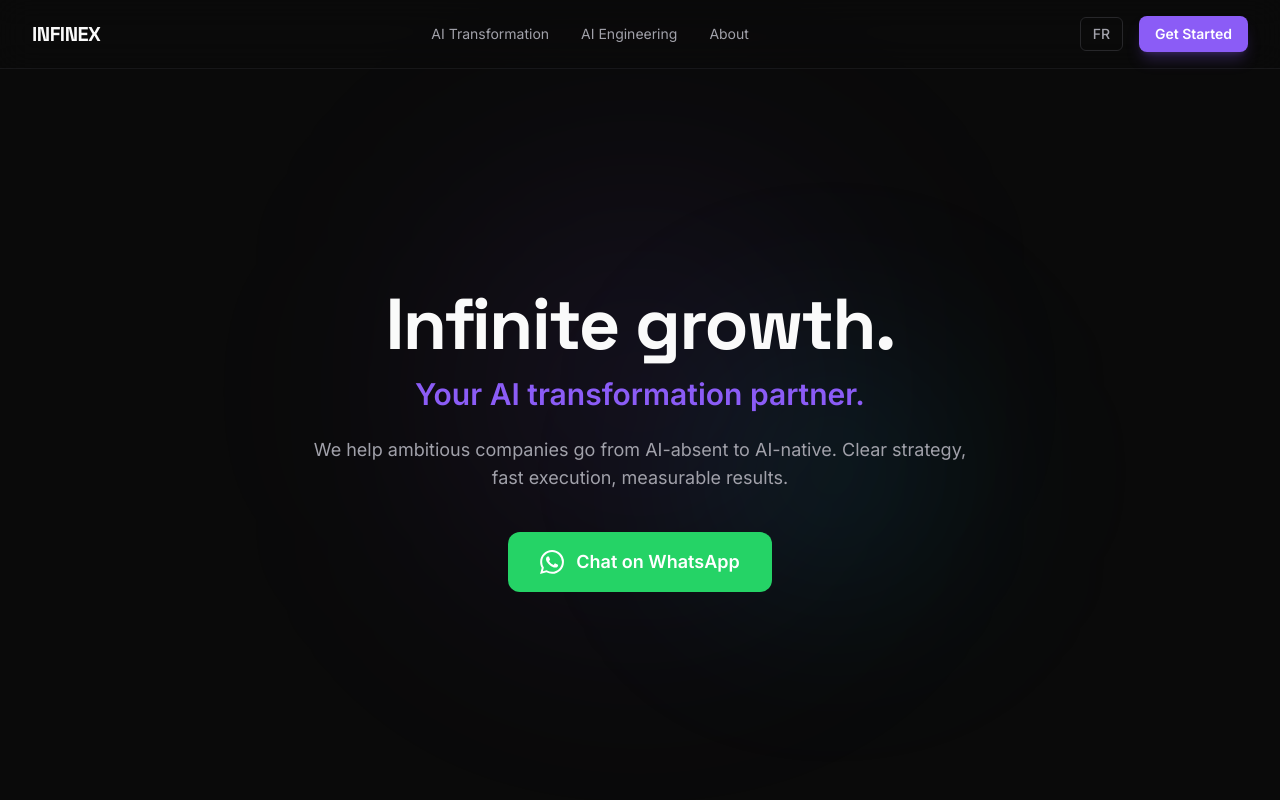
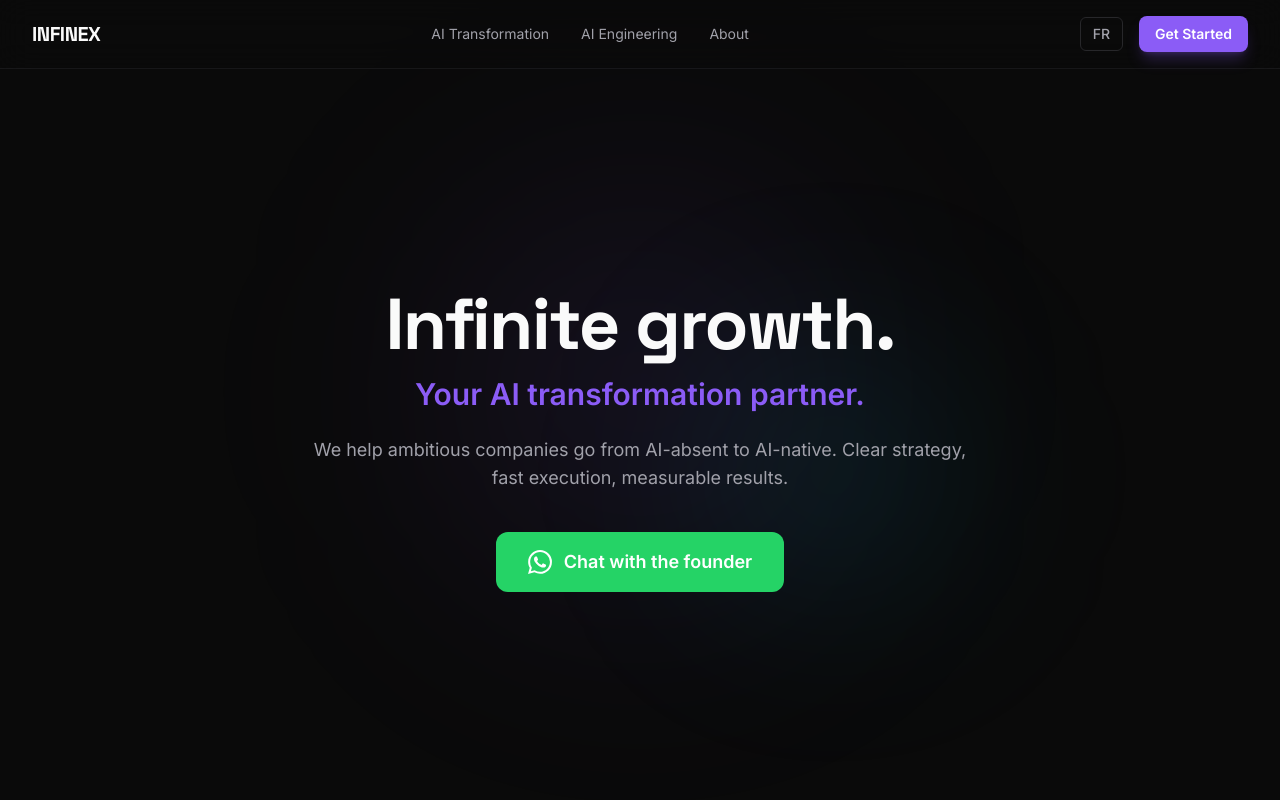
Before and after one commit to meidynfrance/infinex-studio, a Next.js app: page /en in a window 1280 px wide. Shown: the top 800 px of the page. Built offline with nearby package versions, Linux system fonts and the light colour scheme.

Commit message:
feat: update WhatsApp CTA with founder label and prefilled message
Co-Authored-By: Claude Opus 4.6 <noreply@anthropic.com>

```diff
--- a/messages/en.json
+++ b/messages/en.json
@@ -4,7 +4,7 @@
     "description": "Infinex is your AI transformation partner. Strategy, augmented engineering, measurable results. Go from AI-absent to AI-native.",
     "siteName": "Infinex"
   },
-  "whatsappCta": "Chat on WhatsApp",
+  "whatsappCta": "Chat with the founder",
   "nav": {
     "home": "Home",
     "transformation": "AI Transformation",
@@ -267,7 +267,7 @@
     "metaDescription": "Contact Infinex to start your AI transformation. Quick contact form, response within 24h.",
     "heading": "Ready to take action?",
     "subtitle": "Let's chat directly. We reply within minutes.",
-    "whatsapp": "Chat on WhatsApp"
+    "whatsapp": "Chat with the founder"
   },
   "footer": {
     "tagline": "Your AI transformation partner.",
--- a/messages/fr.json
+++ b/messages/fr.json
@@ -4,7 +4,7 @@
     "description": "Infinex est votre partenaire de transformation IA. Stratégie, ingénierie augmentée, résultats mesurables. Passez de AI-absent à AI-native.",
     "siteName": "Infinex"
   },
-  "whatsappCta": "Discuter sur WhatsApp",
+  "whatsappCta": "Discutez avec le fondateur",
   "nav": {
     "home": "Accueil",
     "transformation": "Transformation IA",
@@ -267,7 +267,7 @@
     "metaDescription": "Contactez Infinex pour lancer votre transformation IA. Formulaire de contact rapide, réponse sous 24h.",
     "heading": "Prêt à passer à l'action ?",
     "subtitle": "Échangeons directement. On vous répond en quelques minutes.",
-    "whatsapp": "Discuter sur WhatsApp"
+    "whatsapp": "Discutez avec le fondateur"
   },
   "footer": {
     "tagline": "Votre partenaire de transformation IA.",
--- a/src/components/ui/WhatsAppButton.tsx
+++ b/src/components/ui/WhatsAppButton.tsx
@@ -1,19 +1,26 @@
 "use client";
 
-import { useTranslations } from "next-intl";
+import { useTranslations, useLocale } from "next-intl";
 
 type Props = {
   labelKey?: string;
   className?: string;
 };
 
+const prefillMessages: Record<string, string> = {
+  fr: "Bonjour, je veux un audit pour savoir comment transformer ma boîte en AI-native.",
+  en: "Hi, I'd like an audit to find out how to transform my company into an AI-native business.",
+};
+
 export function WhatsAppButton({ labelKey, className = "" }: Props) {
   const t = useTranslations();
+  const locale = useLocale();
   const label = labelKey ? t(labelKey) : t("whatsappCta");
+  const message = encodeURIComponent(prefillMessages[locale] || prefillMessages.fr);
 
   return (
     <a
-      href="https://wa.me/33647770475"
+      href={`https://wa.me/33647770475?text=${message}`}
       target="_blank"
       rel="noopener noreferrer"
       className={`inline-flex items-center gap-3 rounded-xl bg-[#25D366] px-8 py-4 text-lg font-semibold text-white transition-opacity hover:opacity-80 ${className}`}
```
